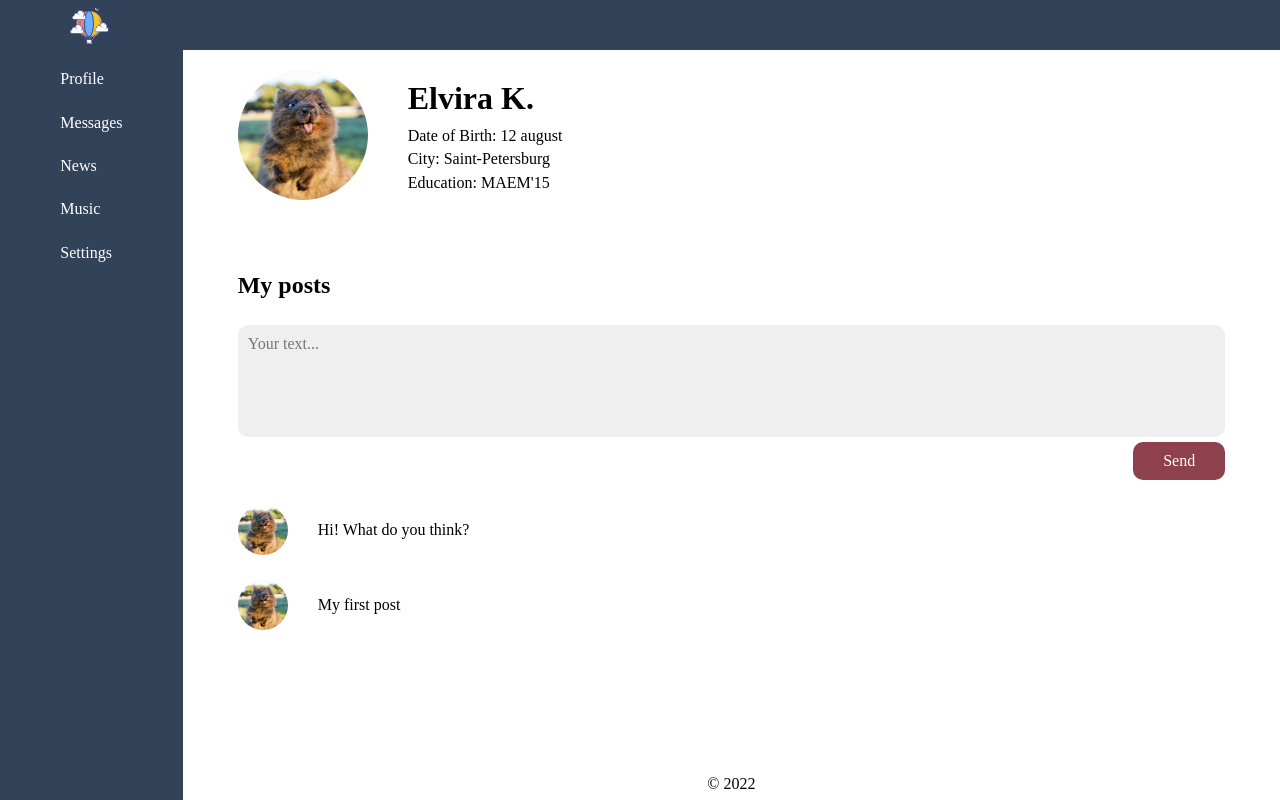
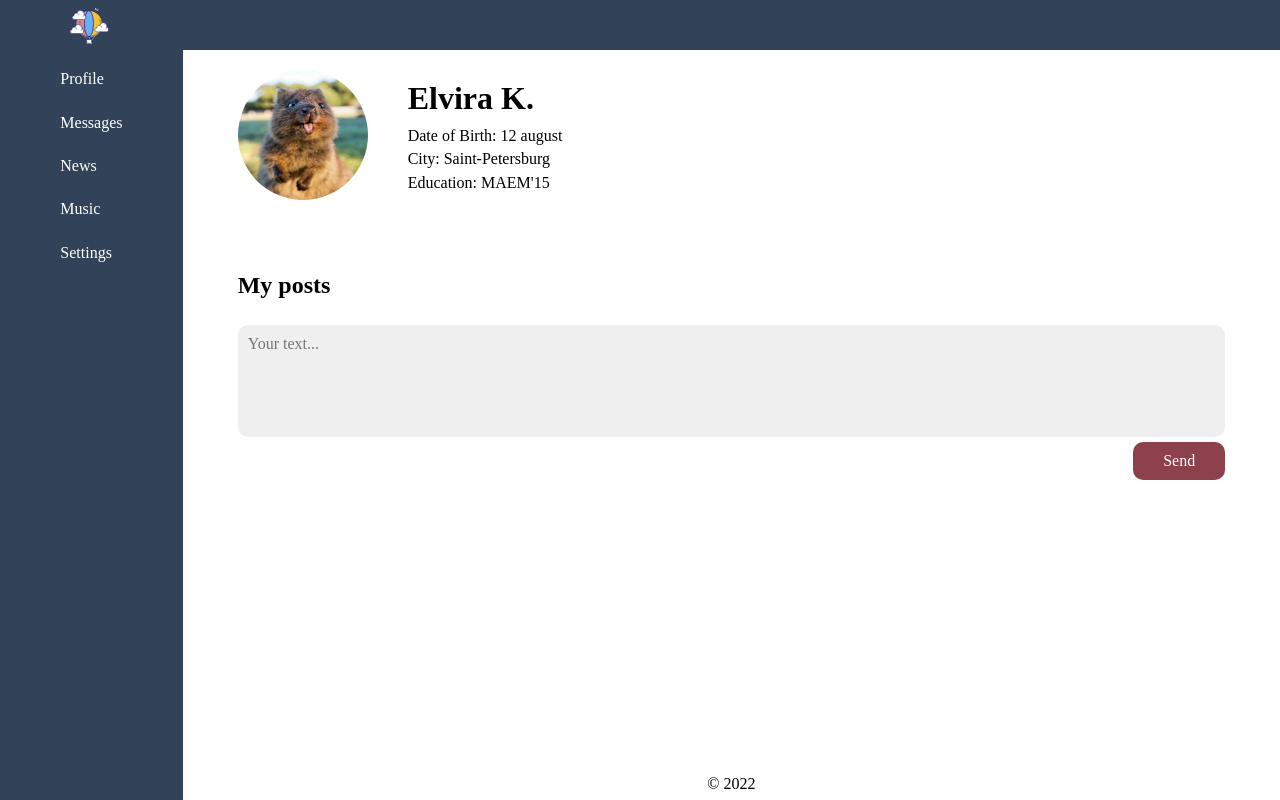
Before and after one commit to Elvira-del/social-network, a React (Create React App) app: page /profile in a window 1280 px wide. Built offline with nearby package versions, Linux system fonts and the light colour scheme.

Commit message:
feat: add tracking user input to new post  textarea and create a new post

```diff
--- a/src/components/MyPosts/MyPosts.jsx
+++ b/src/components/MyPosts/MyPosts.jsx
@@ -1,26 +1,36 @@
-import React from "react";
+import React, { useState, useRef } from "react";
 import Post from "../Post/Post";
 import avatar from "../../assets/images/avatar.jpg";
 
 const MyPosts = () => {
+  const [textPost, setTextPost] = useState("");
+  const newPostContainer = useRef(null);
+
+  const addNewPost = (e) => {
+    e.preventDefault();
+    setTextPost(newPostContainer.current.value);
+  };
+
   return (
     <section className="section posts">
       <div className="posts__wrap">
         <h2 className="subtitle">My posts</h2>
+
         <form className="posts__form form" action="#" method="post">
           <textarea
             className="form__input"
+            ref={newPostContainer}
             cols="30"
             rows="5"
             placeholder="Your text..."
             autoCorrect="on"
           ></textarea>
-          <button className="btn form__btn" type="submit">
+          <button className="btn form__btn" type="submit" onClick={addNewPost}>
             Send
           </button>
         </form>
-        <Post avatar={avatar} content="Hi! What do you think?" />
-        <Post avatar={avatar} content="My first post" />
+
+        {textPost !== "" && <Post avatar={avatar} content={textPost} />}
       </div>
     </section>
   );
```
